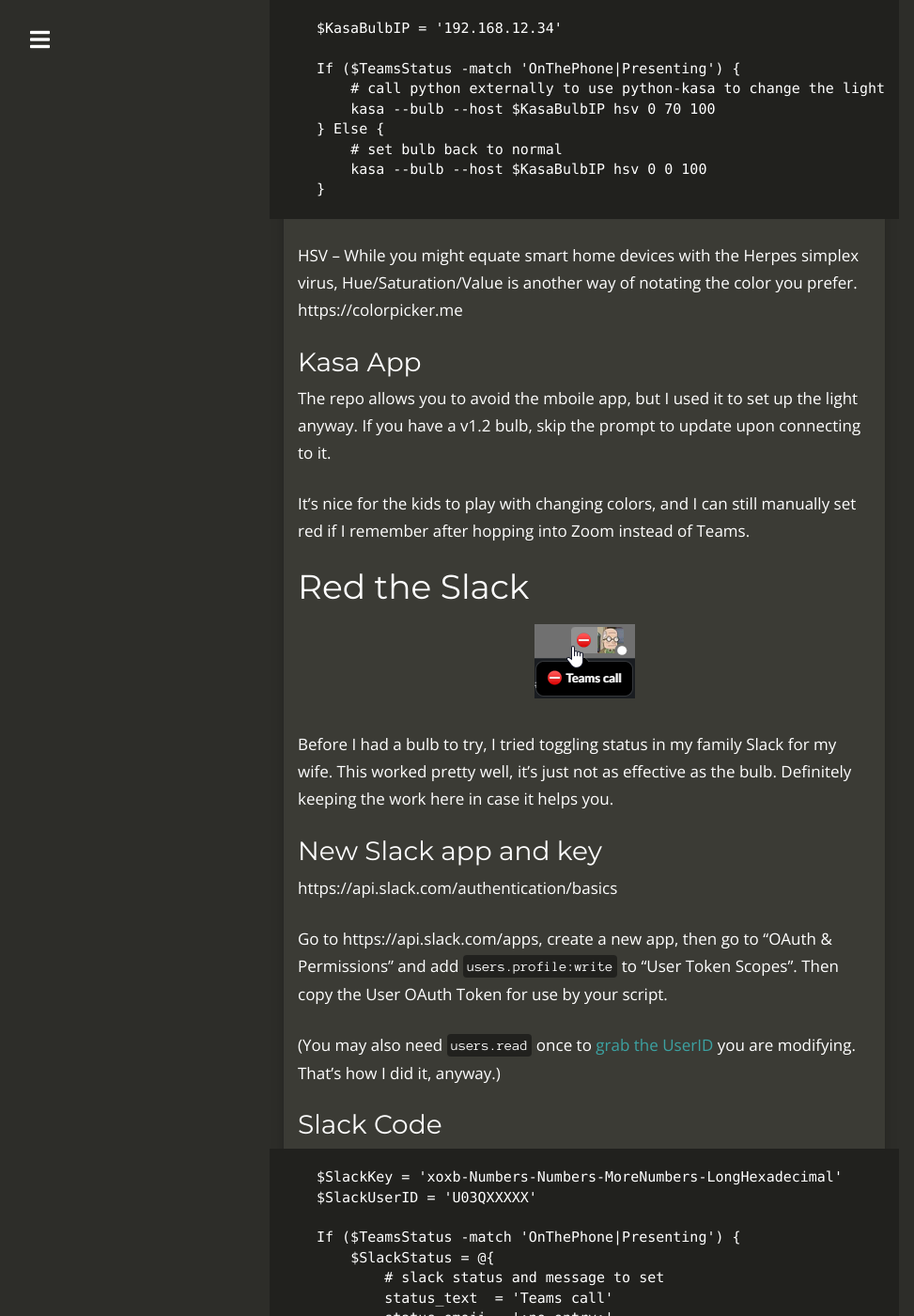
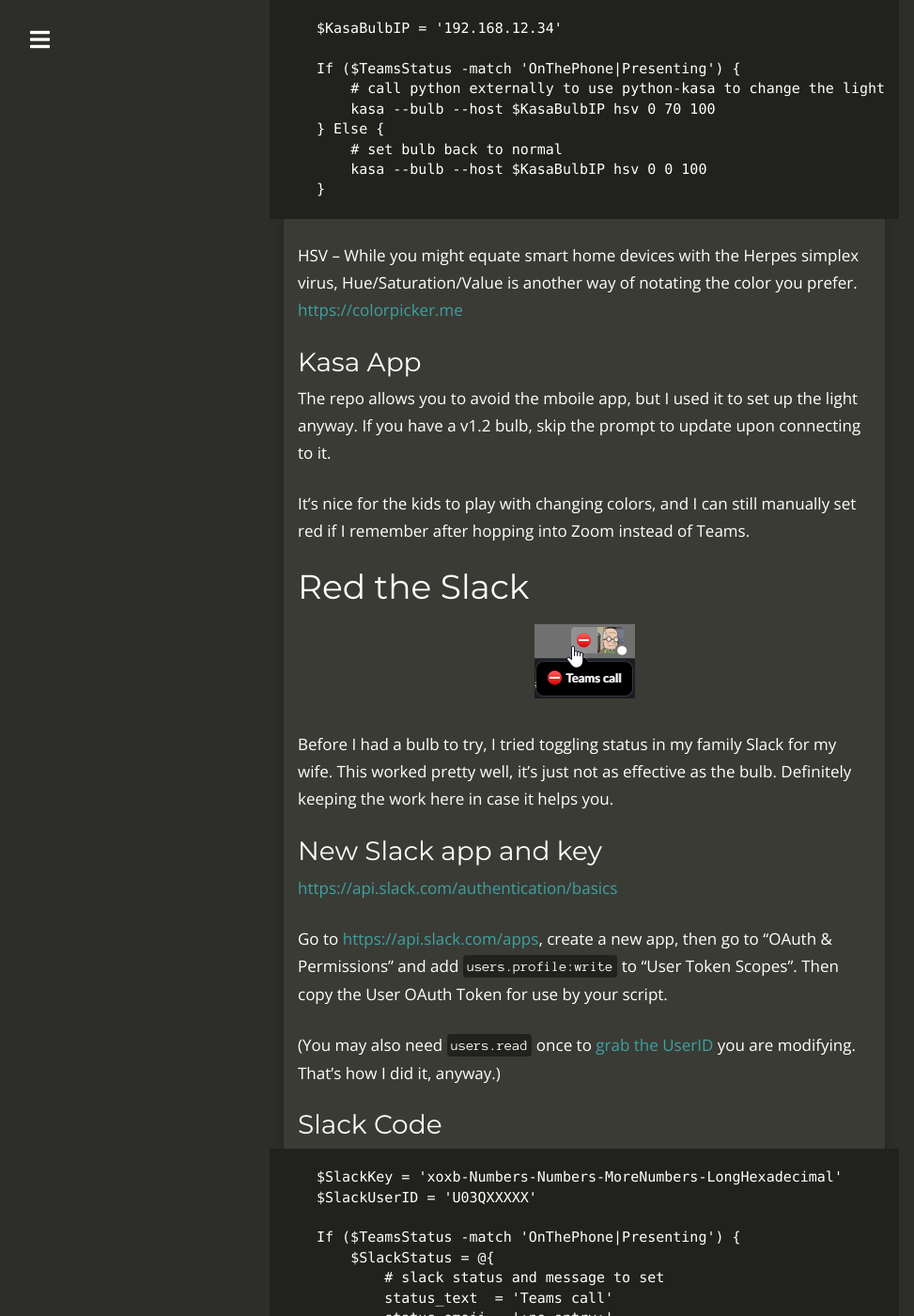
Before and after one commit to brianbunke/brianbunke.github.io, a Jekyll site: the page built from _posts/2021-11-06-teams-hallway.md, in a window 1280 px wide and 1400 px high, scrolled down 4751 px. Shown: the whole window at 94% size, without its empty margins (18-991 px from the left). Built offline with Jekyll 4.4.1, drawn with Linux system fonts in a browser that asks for light colours; nearby versions of some CDN libraries; some of the changed lines change nothing that is shown.

Commit message:
Explicitly define obvious links

````diff
--- a/_posts/2021-11-06-teams-hallway.md
+++ b/_posts/2021-11-06-teams-hallway.md
@@ -18,7 +18,7 @@
 
 ## tl;dr
 
-**https://github.com/brianbunke/TeamsStatus**
+**[https://github.com/brianbunke/TeamsStatus](https://github.com/brianbunke/TeamsStatus)**
 
 ![teams-hallway](/images/teams-hallway.jpg)
 ![teams-seinfeld](/images/teams-seinfeld.jpg)
@@ -129,7 +129,7 @@
 }
 ```
 
-HSV -- While you might equate smart home devices with the Herpes simplex virus, Hue/Saturation/Value is another way of notating the color you prefer. https://colorpicker.me
+HSV -- While you might equate smart home devices with the Herpes simplex virus, Hue/Saturation/Value is another way of notating the color you prefer. [https://colorpicker.me](https://colorpicker.me)
 
 ### Kasa App
 
@@ -145,9 +145,9 @@
 
 ### New Slack app and key
 
-https://api.slack.com/authentication/basics
+[https://api.slack.com/authentication/basics](https://api.slack.com/authentication/basics)
 
-Go to https://api.slack.com/apps, create a new app, then go to "OAuth & Permissions" and add `users.profile:write` to "User Token Scopes". Then copy the User OAuth Token for use by your script.
+Go to [https://api.slack.com/apps](https://api.slack.com/apps), create a new app, then go to "OAuth & Permissions" and add `users.profile:write` to "User Token Scopes". Then copy the User OAuth Token for use by your script.
 
 (You may also need `users.read` once to [grab the UserID] you are modifying. That's how I did it, anyway.)
 
@@ -202,7 +202,7 @@
 
 ## In Conclusion
 
-**https://github.com/brianbunke/TeamsStatus**
+**[https://github.com/brianbunke/TeamsStatus](https://github.com/brianbunke/TeamsStatus)**
 
 Like you care about more words here. I hope it helps!
 
````
